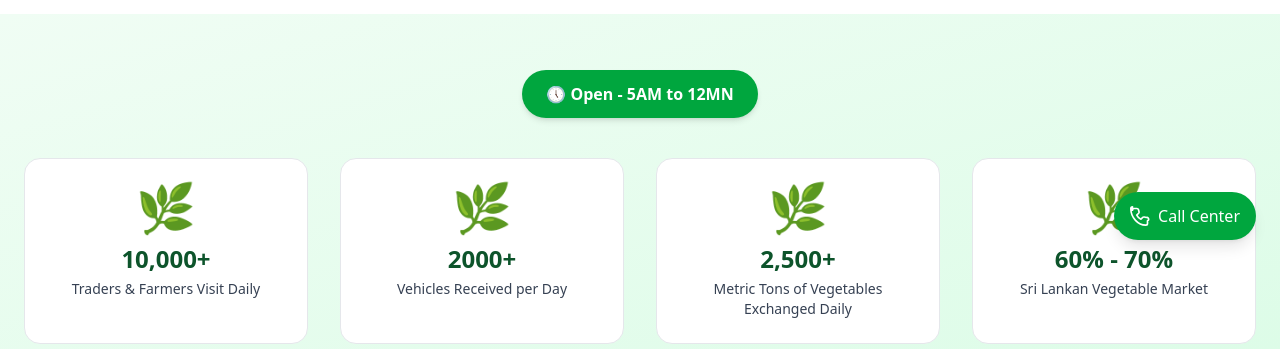
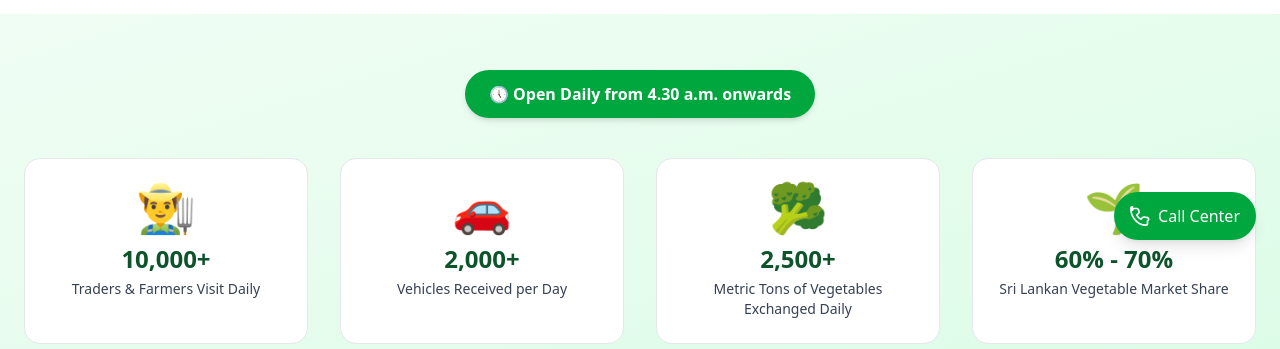
Before and after one commit to RashenThemiya/community, a React (Vite) app in the folder Frontend/: page / in a window 1280 px wide. Shown: the part 536-885 px from the top of the page. Built offline with nearby package versions, Linux system fonts and the light colour scheme; no server answers.

Commit message:
Fix Feature cards icons.

```diff
--- a/Frontend/src/components/FeatureCards.jsx
+++ b/Frontend/src/components/FeatureCards.jsx
@@ -9,7 +9,28 @@ const FeatureCards = () => {
         setClickedIndex(index);
     };
 
-    const features = t("features", { returnObjects: true });
+    const features = [
+        {
+            icon: "👨‍🌾",
+            value: t("featureCards.tradersValue"),
+            label: t("featureCards.tradersLabel"),
+        },
+        {
+            icon: "🚗",
+            value: t("featureCards.vehiclesValue"),
+            label: t("featureCards.vehiclesLabel"),
+        },
+        {
+            icon: "🥦",
+            value: t("featureCards.vegetablesValue"),
+            label: t("featureCards.vegetablesLabel"),
+        },
+        {
+            icon: "🌱",
+            value: t("featureCards.marketShareValue"),
+            label: t("featureCards.marketShareLabel"),
+        },
+    ];
 
     return (
         <div className="bg-gradient-to-br from-green-50 to-green-100 py-14">
@@ -17,7 +38,7 @@ const FeatureCards = () => {
                 {/* Open Time Highlight */}
                 <div className="mb-10 flex justify-center">
                     <button className="bg-green-600 text-white font-semibold px-6 py-3 rounded-full shadow-md hover:bg-green-700 transition">
-                        {t("openTime")}
+                        🕔 {t("featureCards.openTime")}
                     </button>
                 </div>
 
@@ -27,16 +48,20 @@ const FeatureCards = () => {
                         <div
                             key={index}
                             onClick={() => handleCardClick(index)}
-                            className={`cursor-pointer bg-white p-6 rounded-2xl border hover:shadow-lg transition duration-300 transform hover:scale-105 ${clickedIndex === index ? "bg-green-100 border-green-500" : "border-gray-200"
+                            className={`cursor-pointer bg-white p-6 rounded-2xl border hover:shadow-lg transition duration-300 transform hover:scale-105 ${clickedIndex === index
+                                    ? "bg-green-100 border-green-500"
+                                    : "border-gray-200"
                                 }`}
                         >
                             <div
                                 className={`text-5xl mb-3 transition-all ${clickedIndex === index ? "text-green-700" : "text-green-800"
                                     }`}
                             >
-                                {item.icon || "🌿"}
+                                {item.icon}
                             </div>
-                            <h3 className="text-2xl font-extrabold text-green-900 mb-1">{item.value}</h3>
+                            <h3 className="text-2xl font-extrabold text-green-900 mb-1">
+                                {item.value}
+                            </h3>
                             <p className="text-sm text-gray-700 font-medium">{item.label}</p>
                         </div>
                     ))}
--- a/Frontend/src/locales/en.json
+++ b/Frontend/src/locales/en.json
@@ -158,24 +158,17 @@
     "6": "To provide direct employment to over 5,000 people and indirect employment to more than 15,000, making Dambulla a key human resource hub for Sri Lanka."
   },
   "openTime": "🕔 Open - 5AM to 12MN",
-  "features": [
-    {
-      "value": "10,000+",
-      "label": "Traders & Farmers Visit Daily"
-    },
-    {
-      "value": "2000+",
-      "label": "Vehicles Received per Day"
-    },
-    {
-      "value": "2,500+",
-      "label": "Metric Tons of Vegetables Exchanged Daily"
-    },
-    {
-      "value": "60% - 70%",
-      "label": "Sri Lankan Vegetable Market"
-    }
-  ],
+  "featureCards": {
+    "openTime": "Open Daily from 4.30 a.m. onwards",
+    "tradersValue": "10,000+",
+    "tradersLabel": "Traders & Farmers Visit Daily",
+    "vehiclesValue": "2,000+",
+    "vehiclesLabel": "Vehicles Received per Day",
+    "vegetablesValue": "2,500+",
+    "vegetablesLabel": "Metric Tons of Vegetables Exchanged Daily",
+    "marketShareValue": "60% - 70%",
+    "marketShareLabel": "Sri Lankan Vegetable Market Share"
+  },
   "marketOperations": {
     "title": "Market Operations",
     "para1": " The Dambulla Dedicated Economic Center operates under a shop rental system, where selected and qualified entrepreneurs are allocated stalls on a monthly rental basis. The rental income collected from these shop owners is used to establish a management trust fund, which supports the maintenance and all development activities of the center.",
--- a/Frontend/src/locales/si.json
+++ b/Frontend/src/locales/si.json
@@ -158,25 +158,18 @@
     "5": "සියදිවිපත් තොග වෙළඳකරුවන්ගේ ආදායම වැඩි කරමින්, සැලසුම් සහිත ව්‍යවස්ථාවකට යටත්ව, දඹුල්ල ප්‍රදේශය සංවර්ධනය කිරීම.",
     "6": "උපරිම රැකියා අවස්ථා 5000කට වැඩි ලෙස සෘජුවෙන් සහ 15000කට වැඩි ලෙස අපෘථක්ෂවක් ලබාදී, දඹුල්ල ශ්‍රී ලංකාවේ මිනිස් සම්පත් මධ්‍යස්ථානයක් බවට පත්වීම."
   },
-  "openTime": "🕔 විවෘත වේ - අලුයම 5 සිට මධ්‍යම රාත්‍රිය 12 දක්වා",
-  "features": [
-    {
-      "value": "10,000+",
-      "label": "වෙළඳුන් සහ ගොවියන් දිනපතා පිවිසෙයි"
-    },
-    {
-      "value": "2000+",
-      "label": "රථ වාහන දිනකට ලැබේ"
-    },
-    {
-      "value": "2,500+",
-      "label": "දිනපතා හුවමාරු වන තර්කාරි මෙට්‍රික් ටොන්"
-    },
-    {
-      "value": "60% - 70%",
-      "label": "ශ්‍රී ලංකාවේ එළවළු වෙළඳපොල"
-    }
-  ],
+  "openTime": "🕔 විවෘතයි - පෙ.ව. 5 සිට ප.ව. 12 දක්වා",
+  "featureCards": {
+    "openTime": "දිනපතා පෙ.ව. 4.30 සිට විවෘතයි",
+    "tradersValue": "10,000+",
+    "tradersLabel": "වෙළඳුන් සහ ගොවීන් දිනපතා පැමිණේ",
+    "vehiclesValue": "2,000+",
+    "vehiclesLabel": "දිනකට ලැබුණු වාහන",
+    "vegetablesValue": "2,500+",
+    "vegetablesLabel": "දිනකට එළවළු මෙට්‍රික් ටොන් ගණනක් හුවමාරු වේ",
+    "marketShareValue": "60% - 70%",
+    "marketShareLabel": "ශ්‍රී ලංකාවේ එළවළු වෙළඳපොළ කොටස"
+  },
   "marketOperations": {
     "title": "වෙළඳ මෙහෙයුම්",
     "para1": "දඹුල්ල විශේෂිත ආර්ථික මධ්‍යස්ථානය සාප්පු කුලියට දීමේ ක්‍රමයක් යටතේ ක්‍රියාත්මක වන අතර, එහිදී තෝරාගත් සුදුසුකම් ලත් ව්‍යවසායකයින්ට මාසික කුලී පදනම මත කුටි වෙන් කරනු ලැබේ. මෙම සාප්පු හිමියන්ගෙන් එකතු කරන ලද කුලී ආදායම කළමනාකරණ භාර අරමුදලක් පිහිටුවීම සඳහා යොදා ගන්නා අතර, එය මධ්‍යස්ථානයේ නඩත්තුව සහ සියලු සංවර්ධන කටයුතු සඳහා සහාය වේ.",
--- a/Frontend/src/locales/ta.json
+++ b/Frontend/src/locales/ta.json
@@ -158,25 +158,18 @@
     "5": "திட்டமிட்ட மற்றும் முறைபடுத்தப்பட்ட மொத்த வணிகத்தின் மூலம் மொத்த வியாபாரிகளின் வருமானத்தை மேம்படுத்தி, தம்புள்ளா பகுதியின் வளர்ச்சியை ஆதரித்தல்.",
     "6": "தம்புள்ளாவை இலங்கையின் முக்கிய மனிதவள மையமாக மாற்றுவதற்காக 5,000 பேருக்கு நேரடி வேலைவாய்ப்பு மற்றும் 15,000 பேருக்கு பாரதப்பொருந்தாத வேலைவாய்ப்பு வழங்குதல்."
   },
-  "openTime": "🕔 திறந்தது - காலை 5 மணி முதல் நள்ளிரவு 12 மணி வரை",
-  "features": [
-    {
-      "value": "10,000+",
-      "label": "வியாபாரிகள் மற்றும் விவசாயிகள் தினமும் வருகை தருகின்றனர்"
-    },
-    {
-      "value": "2000+",
-      "label": "வாகனங்கள் தினமும் வருகின்றன"
-    },
-    {
-      "value": "2,500+",
-      "label": "தினசரி பரிமாற்றப்படும் காய்கறிகள் மெட்ரிக் டன்"
-    },
-    {
-      "value": "60% - 70%",
-      "label": "இலங்கை காய்கறி சந்தை"
-    }
-  ],
+  "openTime": "🕔 திறந்திருக்கும் நேரம் - காலை 5 மணி முதல் 12 மணி வரை",
+  "featureCards": {
+    "openTime": "தினமும் அதிகாலை 4.30 மணி முதல் திறந்திருக்கும்",
+    "tradersValue": "10,000+",
+    "tradersLabel": "வியாபாரிகள் & விவசாயிகள் தினமும் வருகை",
+    "vehiclesValue": "2,000+",
+    "vehiclesLabel": "ஒரு நாளைக்கு பெறப்பட்ட வாகனங்கள்",
+    "vegetablesValue": "2,500+",
+    "vegetablesLabel": "தினமும் மெட்ரிக் டன் காய்கறிகள் பரிமாறப்படுகின்றன",
+    "marketShareValue": "60% - 70%",
+    "marketShareLabel": "இலங்கை காய்கறி சந்தைப் பங்கு"
+  },
   "marketOperations": {
     "title": "சந்தை நடவடிக்கைகள்",
     "para1": "தம்புள்ளை பிரத்யேக பொருளாதார மையம் கடை வாடகை முறையின் கீழ் இயங்குகிறது, இங்கு தேர்ந்தெடுக்கப்பட்ட மற்றும் தகுதிவாய்ந்த தொழில்முனைவோருக்கு மாதாந்திர வாடகை அடிப்படையில் கடைகள் ஒதுக்கப்படுகின்றன. இந்த கடை உரிமையாளர்களிடமிருந்து சேகரிக்கப்படும் வாடகை வருமானம், மையத்தின் பராமரிப்பு மற்றும் அனைத்து மேம்பாட்டு நடவடிக்கைகளையும் ஆதரிக்கும் ஒரு மேலாண்மை அறக்கட்டளை நிதியை நிறுவுவதற்குப் பயன்படுத்தப்படுகிறது.",
```
